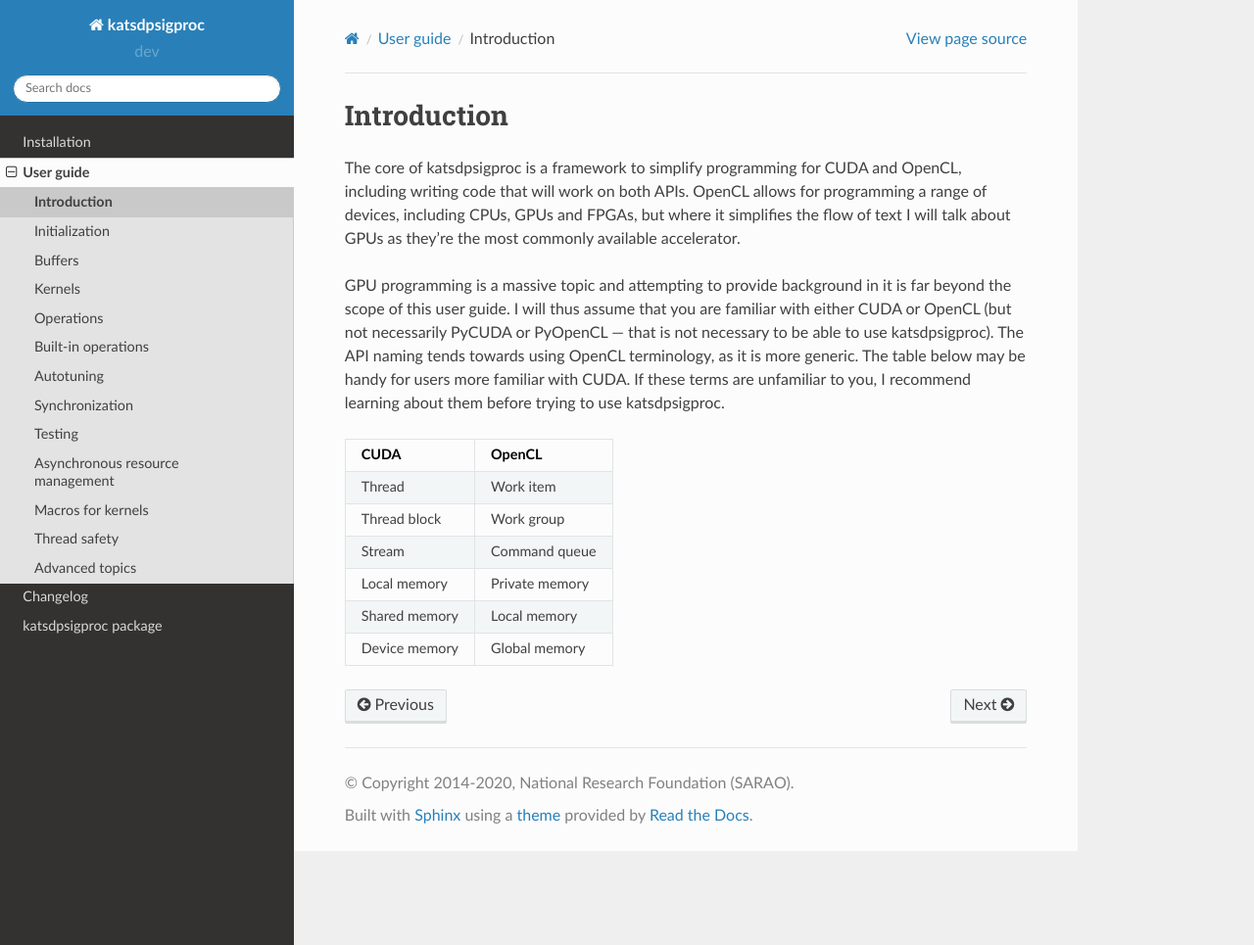
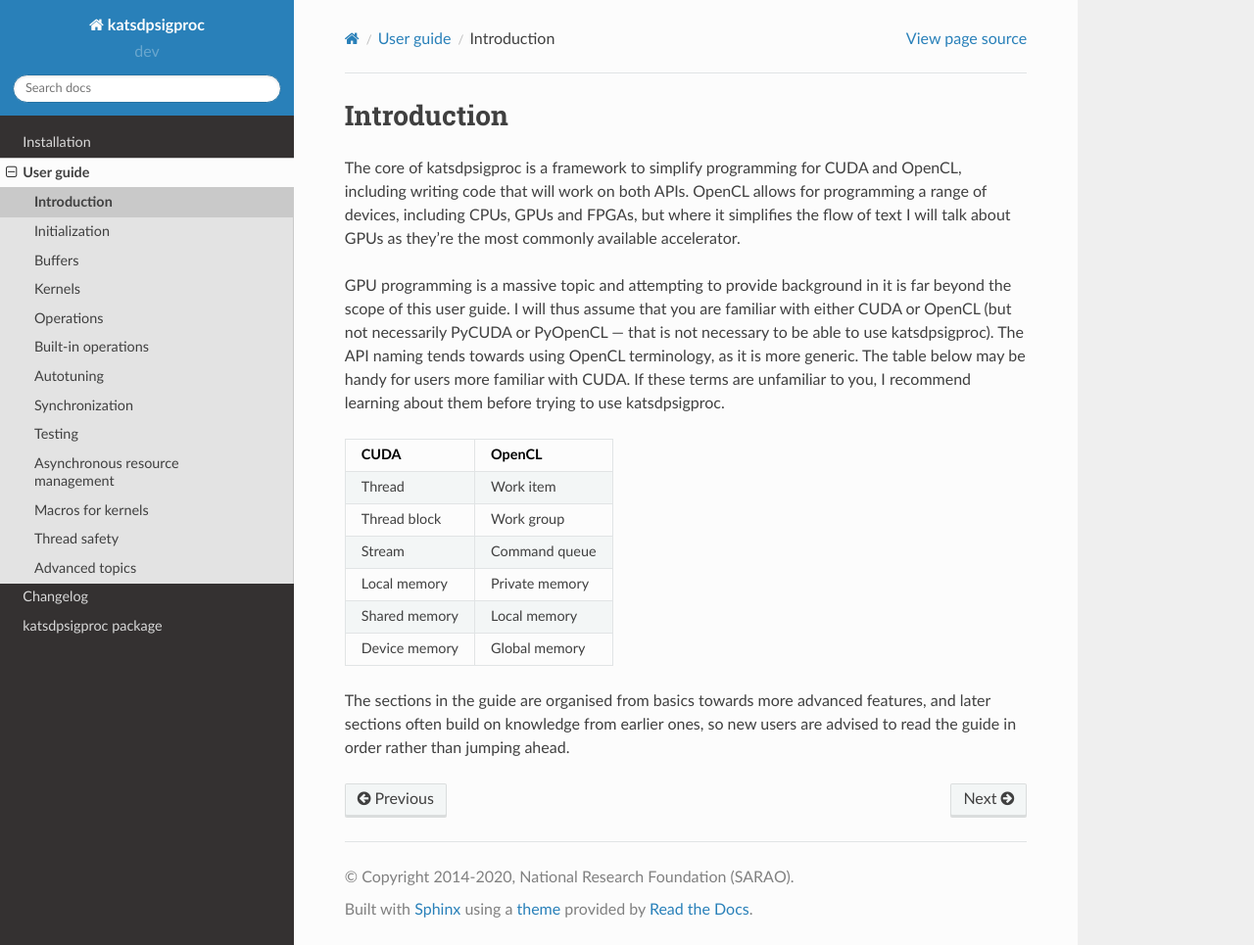
Before and after one commit to ska-sa/katsdpsigproc, a Sphinx documentation site: the page built from doc/user/intro.rst, in a window 1280 px wide and 965 px high. Shown: the whole window at 98% size. Built offline with Sphinx 7.4.7 and the Read the Docs theme 2.0.0, drawn with Linux system fonts in a browser that asks for light colours.

Commit message:
Add advice to read in order

```diff
--- a/doc/user/intro.rst
+++ b/doc/user/intro.rst
@@ -25,3 +25,7 @@ Local memory      Private memory
 Shared memory     Local memory
 Device memory     Global memory
 ================  ===============
+
+The sections in the guide are organised from basics towards more advanced
+features, and later sections often build on knowledge from earlier ones, so
+new users are advised to read the guide in order rather than jumping ahead.
```
